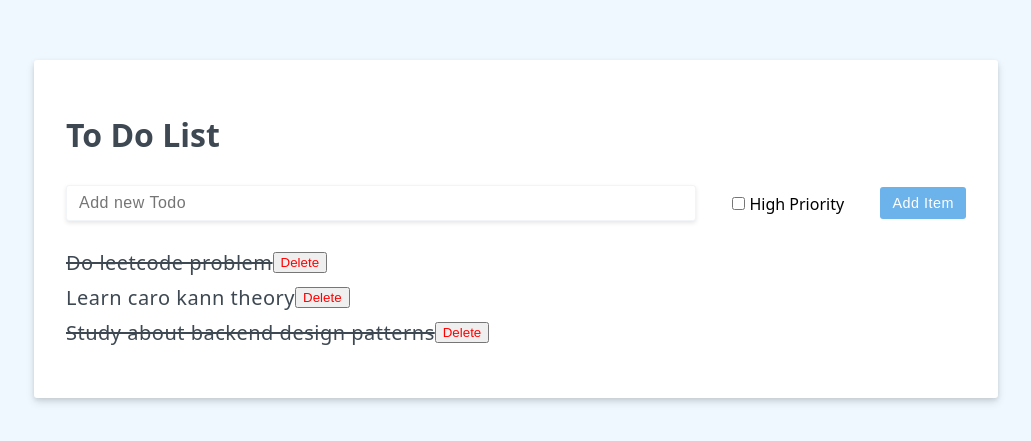
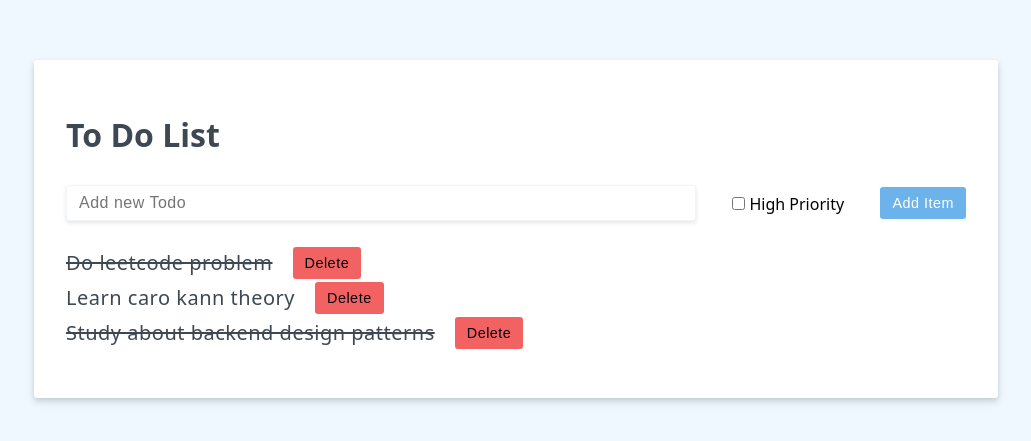
Before and after one commit to Theprathamshah/learning-vue-ddev, a Vue app: page / in a window 1280 px wide. Shown: the part 171-612 px from the top of the page, without its empty margins (124-1155 px from the left). Built offline with nearby package versions, Linux system fonts and the light colour scheme.

Commit message:
Added style to delete button

```diff
--- a/src/components/ToDoList.vue
+++ b/src/components/ToDoList.vue
@@ -39,7 +39,7 @@ function deleteTodo(todo) {
     <ul>
         <li v-for="item in items"  >
             <span :class="{ completed: item.isCompleted }" @click="toggleCompleted(item)">{{ item.text }} </span>
-            <button style="color: red"  @click="deleteTodo(item)">Delete</button>
+            <button  @click="deleteTodo(item)" class="btn btn-danger">Delete</button>
         </li>
     </ul>
 
--- a/src/style.css
+++ b/src/style.css
@@ -207,6 +207,15 @@ li input {
   color: #fff;
 }
 
+.btn-danger{
+  margin-left: 20px;
+  background-color: rgba(238, 45, 45, 0.747);
+}
+
+.btn-danger:hover{
+  background-color: rgba(238, 45, 45, 0.842);
+}
+
 .btn-primary:hover {
   background: #3490dc;
 }
```
